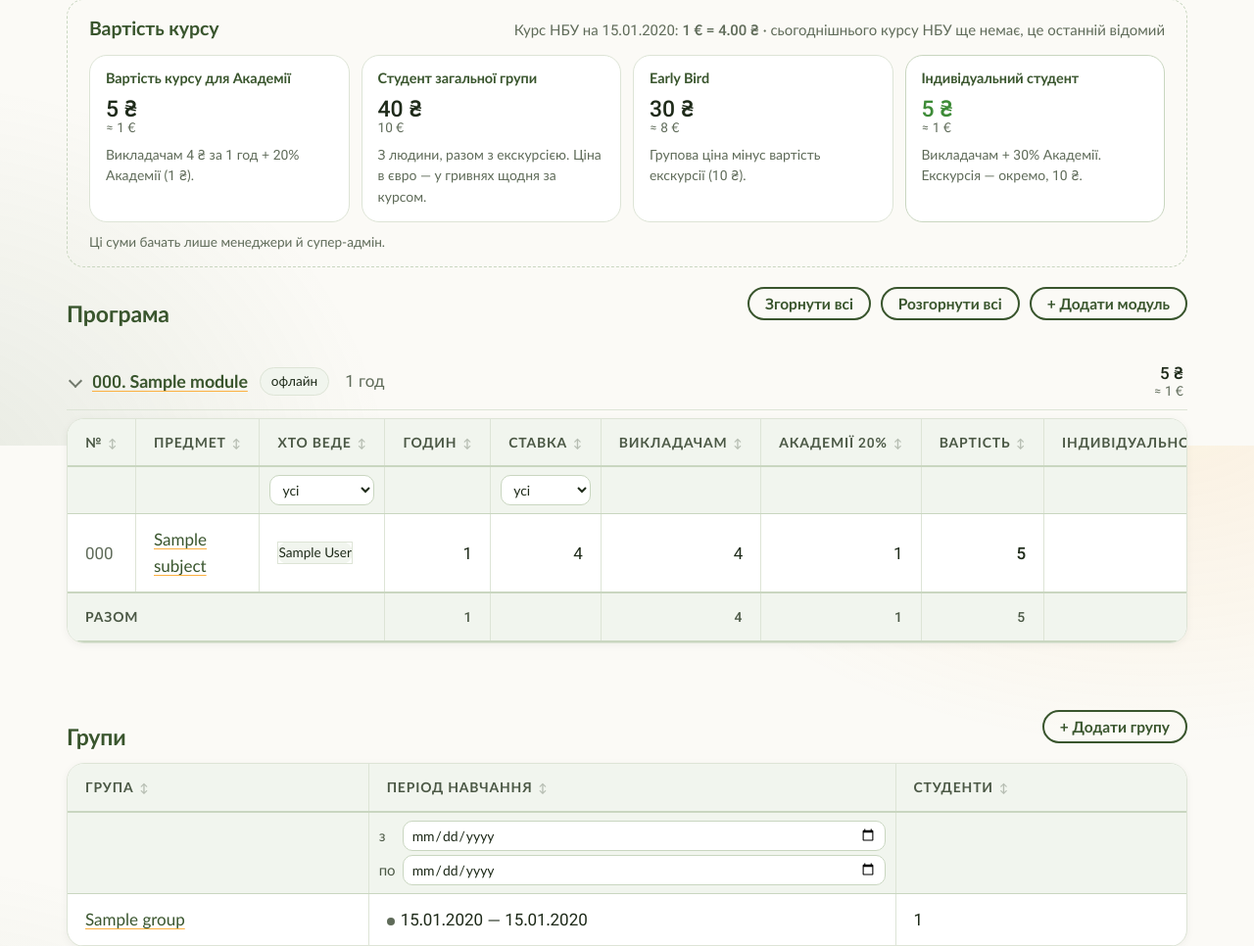
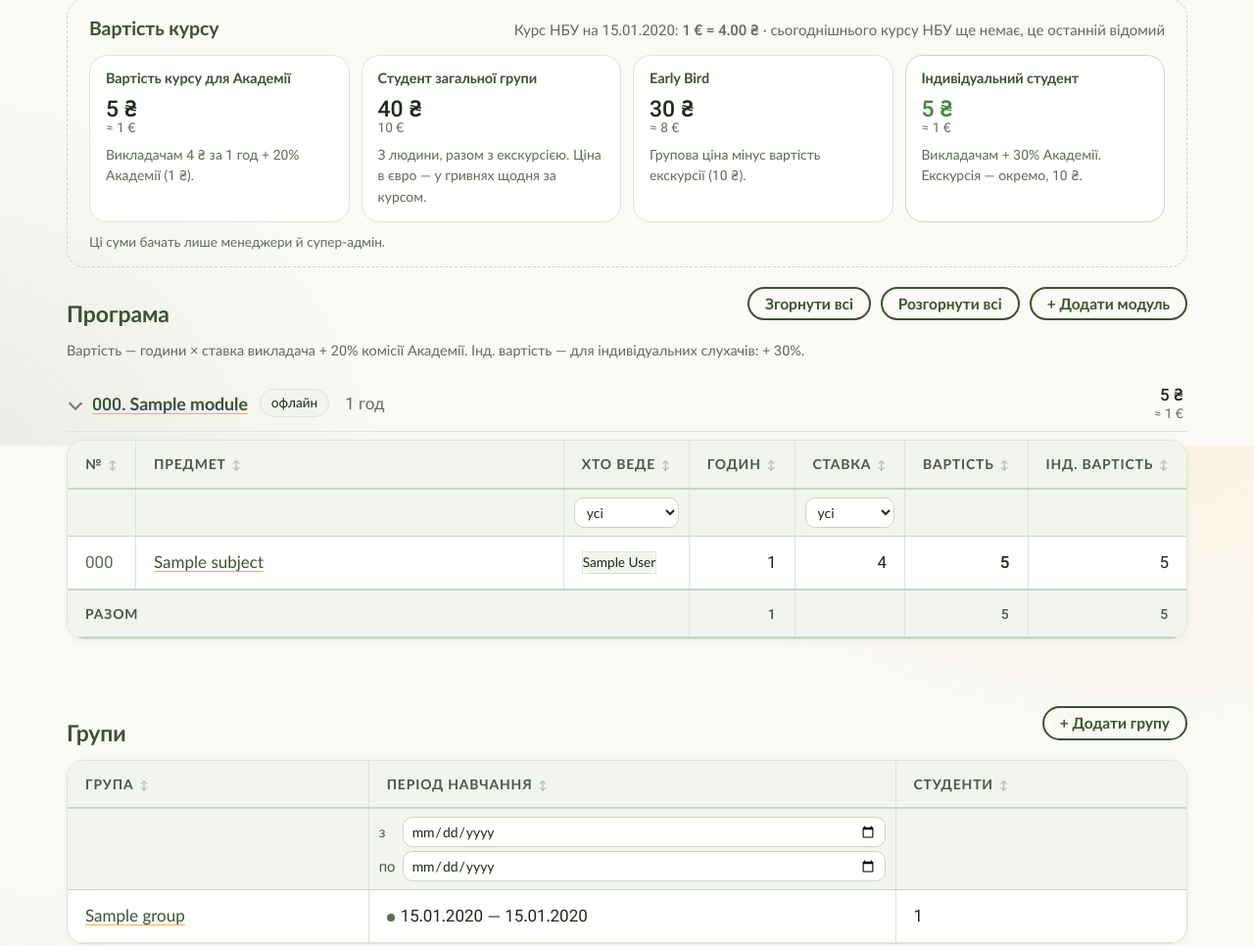
Before and after one commit to lianeaster/uda, a Django app: page /schedule/courses/1/ in a window 1280 px wide. Shown: the part 345-1311 px from the top of the page at 98% size. Run offline with Django 5.2, Linux system fonts and the light colour scheme; a user stored in the database is signed in; tables that the repository leaves empty hold one stand-in row (values such as "Sample post"); data that the repository does not hold is empty.

Commit message:
Keep only hours, rate and the two costs in programme tables
The individual-cost column did not fit. Teachers' pay and the Academy's
share are worked out from hours and rate anyway, so the tables keep
«Годин», «Ставка», «Вартість» and «Інд. вартість», and one line above
them says the cost includes the Academy's 20% and the individual cost
30%.

Co-Authored-By: Claude Opus 5.5 <noreply@anthropic.com>

```diff
--- a/schedule/templates/schedule/course_detail.html
+++ b/schedule/templates/schedule/course_detail.html
@@ -45,6 +45,7 @@
             {% endif %}
         </div>
     </div>
+    {% include "schedule/includes/pricing_note.html" %}
     {% for module, rows, module_hours, module_total in sections %}
     <details class="module-block" open>
         <summary class="module-heading">
--- /dev/null
+++ b/schedule/templates/schedule/includes/pricing_note.html
@@ -0,0 +1,4 @@
+{% comment %}Як рахується вартість у таблицях — один рядок на сторінку, лише менеджеру й супер-адміну.{% endcomment %}
+{% if user.can_manage_users %}
+<p class="muted pricing-note">Вартість — години × ставка викладача + {{ base_commission }}% комісії Академії. Інд. вартість — для індивідуальних слухачів: + {{ individual_commission }}%.</p>
+{% endif %}
--- a/schedule/templates/schedule/includes/program_table.html
+++ b/schedule/templates/schedule/includes/program_table.html
@@ -1,8 +1,9 @@
 {% load pricing l10n %}
 {% comment %}
 Предмети програми з годинами. `rows` — [(рядок програми, вартість)], `hours` —
-разом годин, `total` — разом вартість. Вартість — викладачам + базові 20%,
-«Індивідуально» — викладачам + 30%. Гроші — лише коли `user.can_manage_users`:
+разом годин, `total` — разом вартість. Вартість — години × ставка + 20%,
+інд. вартість — + 30% (як рахуємо — `pricing_note.html`, один раз на сторінку).
+Гроші — лише коли `user.can_manage_users`:
 решті в'юшка їх навіть не рахує (вартість у рядку — None).
 {% endcomment %}
 {% with money=user.can_manage_users %}
@@ -12,9 +13,9 @@
         <tr>
             <th class="fit" data-filter="none">№</th><th data-filter="none">Предмет</th><th class="fit">Хто веде</th><th class="num fit" data-filter="none">Годин</th>
             {% if money %}
-            <th class="num fit">Ставка</th><th class="num fit" data-filter="none">Викладачам</th>
-            <th class="num fit" data-filter="none">Академії {{ base_commission }}%</th><th class="num fit" data-filter="none">Вартість</th>
-            <th class="num fit" data-filter="none" title="Викладачам + {{ individual_commission }}%">Індивідуально</th>
+            <th class="num fit">Ставка</th>
+            <th class="num fit" data-filter="none">Вартість</th>
+            <th class="num fit" data-filter="none">Інд. вартість</th>
             {% endif %}
         </tr>
     </thead>
@@ -34,17 +35,15 @@
             {% if money %}
                 {% if cost %}
                 <td class="num fit">{{ cost.rate|uah }}</td>
-                <td class="num fit" data-sort="{{ cost.teachers }}">{{ cost.teachers|uah }}</td>
-                <td class="num fit" data-sort="{{ cost.academy }}">{{ cost.academy|uah }}</td>
                 <td class="num fit" data-sort="{{ cost.price }}"><strong>{{ cost.price|uah }}</strong></td>
                 <td class="num fit" data-sort="{{ cost.individual }}">{{ cost.individual|uah }}</td>
                 {% else %}
-                <td class="num fit muted" title="Годин не вказано">—</td><td class="num fit muted">—</td><td class="num fit muted">—</td><td class="num fit muted">—</td><td class="num fit muted">—</td>
+                <td class="num fit muted" title="Годин не вказано">—</td><td class="num fit muted">—</td><td class="num fit muted">—</td>
                 {% endif %}
             {% endif %}
         </tr>
     {% empty %}
-        <tr data-empty><td colspan="{% if money %}9{% else %}4{% endif %}" class="muted">Предметів іще немає.</td></tr>
+        <tr data-empty><td colspan="{% if money %}7{% else %}4{% endif %}" class="muted">Предметів іще немає.</td></tr>
     {% endfor %}
     </tbody>
     {% if hours %}
@@ -54,8 +53,6 @@
             <th class="num fit">{{ hours|hours }}</th>
             {% if money %}
             <th></th>
-            <th class="num fit">{{ total.teachers|uah }}</th>
-            <th class="num fit">{{ total.academy|uah }}</th>
             <th class="num fit">{{ total.price|uah }}</th>
             <th class="num fit">{{ total.individual|uah }}</th>
             {% endif %}
--- a/schedule/templates/schedule/module_detail.html
+++ b/schedule/templates/schedule/module_detail.html
@@ -36,6 +36,7 @@
         <a href="{% url 'schedule:subject_add' %}?module={{ module.pk }}" class="btn btn-small btn-secondary">+ Додати предмет</a>
         {% endif %}
     </div>
+    {% include "schedule/includes/pricing_note.html" %}
     {% include "schedule/includes/program_table.html" %}
 </div>
 {% endblock %}
--- a/schedule/tests.py
+++ b/schedule/tests.py
@@ -971,7 +971,8 @@ class CoursePricesPageTests(TestCase):
         page = self.client.get(reverse('schedule:course_detail', args=[self.course.pk]))
         for text in ('Вартість курсу для Академії', 'Студент загальної групи', 'Early Bird',
                      'Індивідуальний студент', '1&nbsp;€ = 50,00&nbsp;₴', 'разом з екскурсією',
-                     '60 000', '55 000', '3 600', '3 900', 'Академії 20%'):
+                     '60 000', '55 000', '3 600', '3 900',
+                     '+ 20% комісії Академії', 'Інд. вартість'):
             self.assertContains(page, text)
 
     def test_a_course_without_an_excursion_has_no_early_bird(self):
--- a/static/css/style.css
+++ b/static/css/style.css
@@ -2431,3 +2431,4 @@ html:not(.js) [data-modules-toggle] { display: none; }
     .repeat-row > .repeat-hours { flex-basis: 70px; }
     .module-price { margin-left: 0; align-items: flex-start; }
 }
+.pricing-note { margin: 0 0 10px; font-size: 0.85rem; }
```
Also changed, not shown: schedule/templates/schedule/subject_detail.html (+6 -7 lines), README.md.
